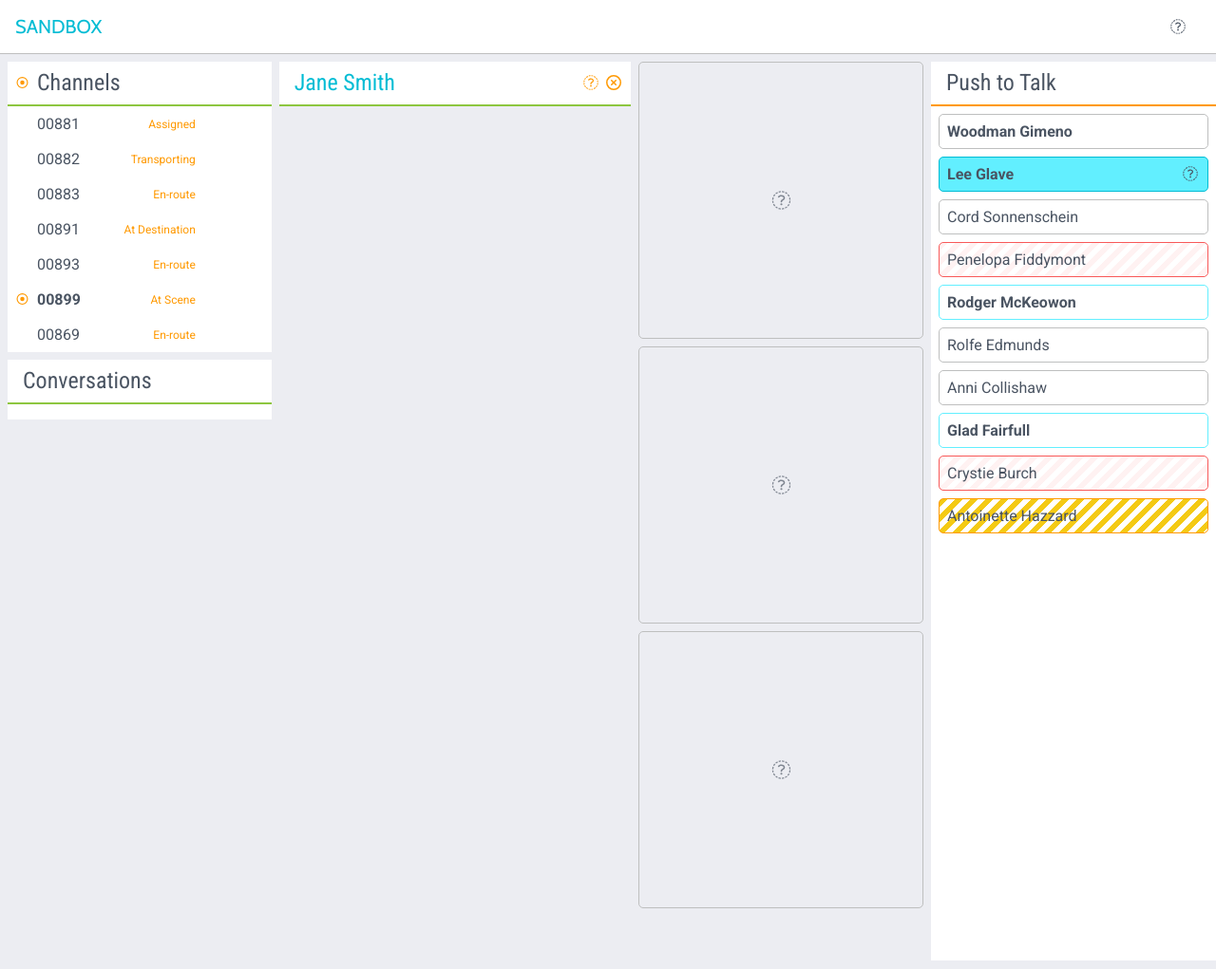
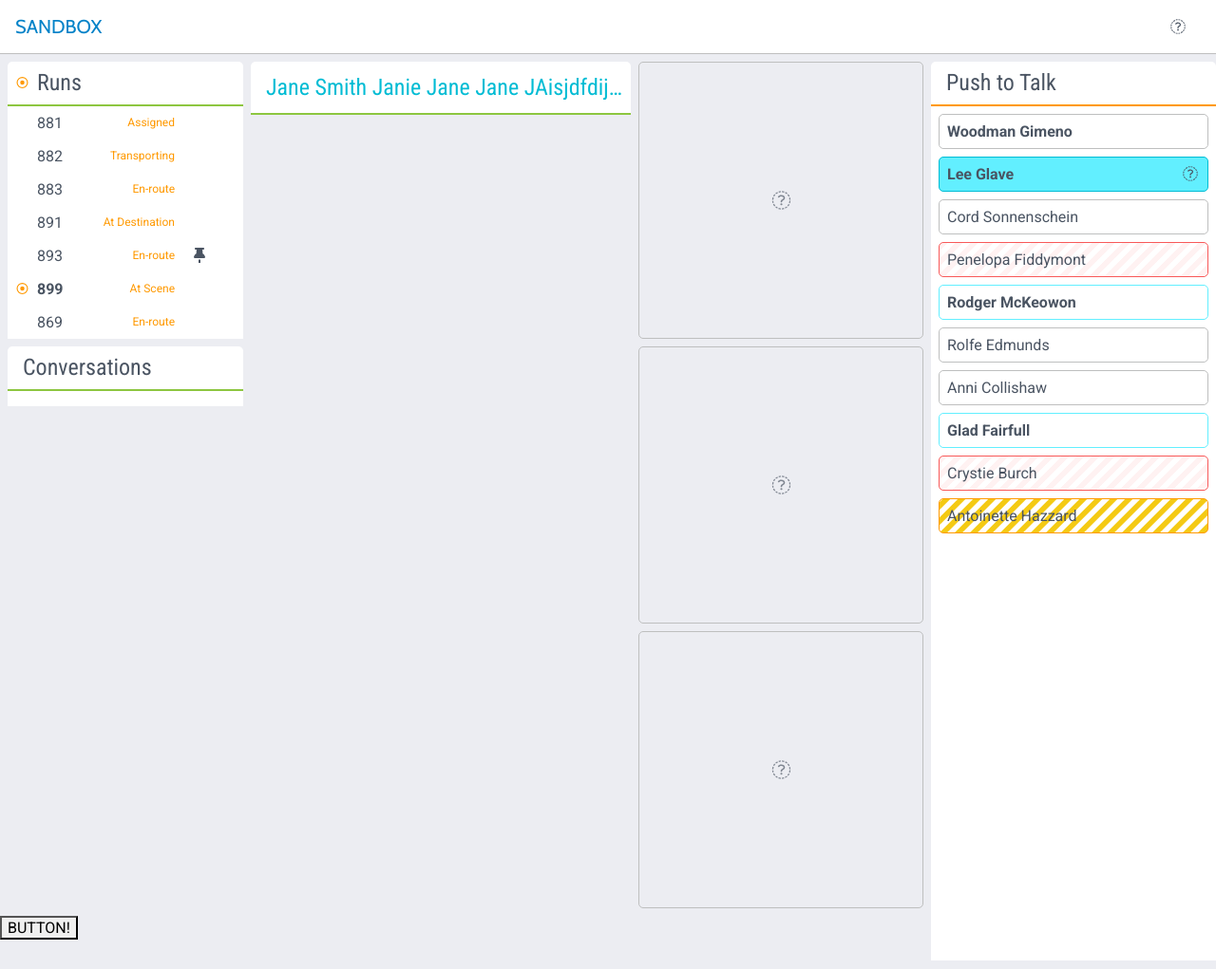
Before and after one commit to fergd/chat-int, a Jekyll site: the page built from index.html, in a window 1280 px wide. Shown: the whole page at 95% size. Built offline with Jekyll 4.4.1, drawn with Linux system fonts in a browser that asks for light colours; nearby versions of some CDN libraries; library files that are not in the unit come from our copies.

Commit message:
General updates including ellipsis test on the heading & animated bars

```diff
--- a/_data/items_channel.json
+++ b/_data/items_channel.json
@@ -1,43 +1,43 @@
 {
     "channel": [
     {
-        "trip": "00881",
+        "trip": "881",
         "status": "Assigned",
         "pinned": false,
         "unread": false
     },
     {
-        "trip": "00882",
+        "trip": "882",
         "status": "Transporting",
         "pinned": false,
         "unread": false
     },
     {
-        "trip": "00883",
+        "trip": "883",
         "status": "En-route",
         "pinned": false,
         "unread": false
     },
     {
-        "trip": "00891",
+        "trip": "891",
         "status": "At Destination",
         "pinned": false,
         "unread": false
     },
     {
-        "trip": "00893",
+        "trip": "893",
         "status": "En-route",
-        "pinned": false,
+        "pinned": true,
         "unread": false
     },
     {
-        "trip": "00899",
+        "trip": "899",
         "status": "At Scene",
         "pinned": false,
         "unread": true
     },
     {
-        "trip": "00869",
+        "trip": "869",
         "status": "En-route",
         "pinned": false,
         "unread": false
--- a/_data/section_headers.json
+++ b/_data/section_headers.json
@@ -1,7 +1,7 @@
 {
     "sections": [
     {
-        "title": "Channels",
+        "title": "Runs",
         "type": "default"
     },
     {
--- a/_layouts/home.html
+++ b/_layouts/home.html
@@ -3,9 +3,7 @@
 {% include head.html %}
 <body>
 	{{ content }}
-	<script src="https://code.jquery.com/jquery-3.2.1.slim.min.js" integrity="sha384-KJ3o2DKtIkvYIK3UENzmM7KCkRr/rE9/Qpg6aAZGJwFDMVNA/GpGFF93hXpG5KkN" crossorigin="anonymous"></script>
-	<script src="https://cdnjs.cloudflare.com/ajax/libs/popper.js/1.12.9/umd/popper.min.js" integrity="sha384-ApNbgh9B+Y1QKtv3Rn7W3mgPxhU9K/ScQsAP7hUibX39j7fakFPskvXusvfa0b4Q" crossorigin="anonymous"></script>
-	<script src="https://maxcdn.bootstrapcdn.com/bootstrap/4.0.0/js/bootstrap.min.js" integrity="sha384-JZR6Spejh4U02d8jOt6vLEHfe/JQGiRRSQQxSfFWpi1MquVdAyjUar5+76PVCmYl" crossorigin="anonymous"></script>
+
 	<!-- <script src="https://cdn.jsdelivr.net/npm/vue/dist/vue.js"></script>
 	<script src="assets/scripts/main.js"></script> -->
 </body>
--- a/assets/css/custom.scss
+++ b/assets/css/custom.scss
@@ -2,6 +2,7 @@
 ---
 // Custom CSS atop Bootstrap
 //==Color==//
+$blue--zoll: 						#0082C8;
 $gray-blue--darkest: 		#4A5462;
 $gray-blue--dark: 			#808792;
 $gray-blue--medium: 		#BEBFBF;
@@ -70,6 +71,7 @@
 	font-family: $type__logo;
 	font-size: $t-medium;
 	padding: 0;
+	color: $blue--zoll;
 }
 //==END Typography==//
 
@@ -116,6 +118,7 @@
 	background-color: white;
 	padding: $size--small;
 	border-bottom: 2px solid $green--default;
+	border-radius: 5px 5px 0 0 ;
 }
 .header__group svg{
 	color: $orange--default;
@@ -171,6 +174,13 @@
 	&[data-unread]{
 		span.item__operation{
 			font-weight: bold;
+		}
+	}
+	&[data-pinned]{
+		div.item__group-b{
+			svg.fa-thumbtack{
+				visibility: visible;
+			}
 		}
 	}
 }
@@ -251,7 +261,12 @@
     #fff 25%, $yellow--default 0, $yellow--default 50%,
     #fff 0, #fff 75%, $yellow--default 0);
     background-size: 16px 16px;
-}
+		animation: barberpole 15s linear infinite;
+	}
+	@keyframes barberpole {
+	  from { background-position: 0 0; }
+	  to   { background-position: 0 1000px; }
+	}
 [data-state="is_unread"]{
 	background: white;
 	border-color: $aqua--default;
@@ -284,3 +299,11 @@
     box-shadow: 0 0 0px 3px rgba(141,198,64,.5);
   }
 }
+
+
+.heading-wrap{
+	overflow: hidden;
+	white-space:nowrap;
+	text-overflow: ellipsis;
+	max-width: calc(100% - 64px);
+}
--- a/index.html
+++ b/index.html
@@ -25,7 +25,7 @@
 			</header>
             <section class="container__items">
 				{% for item in site.data.items_channel.channel %}
-            	<div class="item d-flex justify-content-between align-items-center" {% if item.unread %}data-unread{% endif %} >
+            	<div class="item d-flex justify-content-between align-items-center" {% if item.unread %}data-unread{% endif %} {% if item.pinned %}data-pinned{% endif %}>
             		<div class="item__group-a d-flex align-items-center">
             			{% if item.unread %}
 	            		<i class="far fa-dot-circle fa-xs"></i>
@@ -34,9 +34,13 @@
 	            		{% endif %}
 	            		<span class="item__operation">{{ item.trip }}</span>
             		</div>
-            		<div class="item__group-b">
+            		<div class="item__group-b d-flex align-items-center">
             			<span class="item__status">{{ item.status }}</span>
+            			{% if item.pinned %}
+						<i class="icn__action fas fa-thumbtack"></i>
+            			{% else %}
 						<i class="icn__action far fa-thumbtack"></i>
+						{% endif %}
 						<i class="icn__action far fa-eye"></i>
 					</div>
             	</div>
@@ -57,7 +61,9 @@
 
     <div class="container__chat">
         <header class="header__group d-flex justify-content-between align-items-center">
-            <h4>Jane Smith</h4>
+            <div class="heading-wrapper">
+              <h4 class="heading-wrap">Jane Smith Janie Jane Jane JAisjdfdijsidjfdlisj</h4>
+            </div>
             <div>
                 <i class="far fa-thumbtack"></i>
                 <i class="far fa-times-circle"></i>
@@ -102,3 +108,28 @@
         </section>
    	</div>
 </main>
+<button id="myInput">BUTTON!</button>
+<div id="myModal" class="modal" tabindex="-1" role="dialog">
+  <div class="modal-dialog" role="document">
+    <div class="modal-content">
+      <div class="modal-header">
+        <h5 class="modal-title">Modal title</h5>
+        <button type="button" class="close" data-dismiss="modal" aria-label="Close">
+          <span aria-hidden="true">&times;</span>
+        </button>
+      </div>
+      <div class="modal-body">
+        <p>Modal body text goes here.</p>
+      </div>
+      <div class="modal-footer">
+        <button type="button" class="btn btn-secondary" data-dismiss="modal">Close</button>
+        <button type="button" class="btn btn-primary">Save changes</button>
+      </div>
+    </div>
+  </div>
+</div>
+<script>
+$('#myModal').on('shown.bs.modal', function () {
+  $('#myInput').trigger('focus')
+})
+</script>
```
Also changed, not shown: _includes/head.html (+8 -0 lines).
